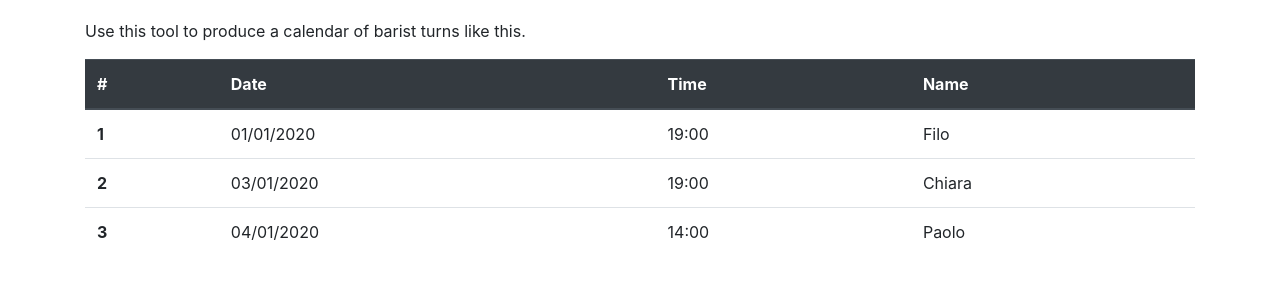
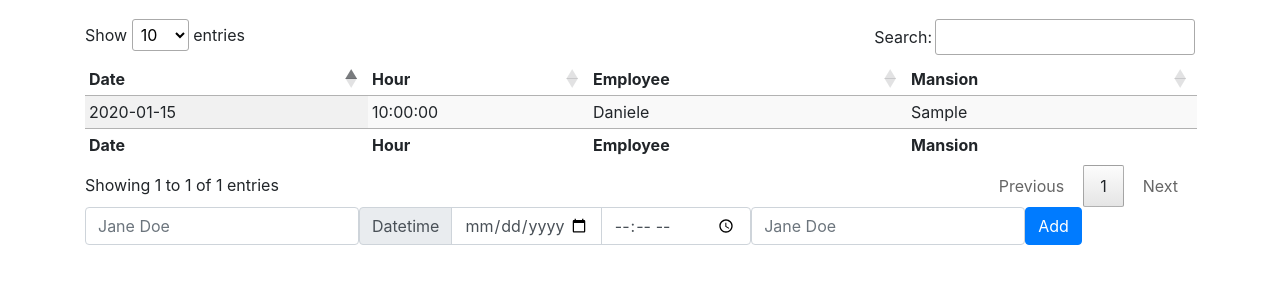
Before and after one commit to Daniele-Tentoni/barist, a PHP site: page /timesheets.php in a window 1280 px wide. Shown: the part 56-356 px from the top of the page. Run offline with PHP 8.4, Linux system fonts and the light colour scheme; a user stored in the database is signed in; tables that the repository leaves empty hold one stand-in row (values such as "Sample post"); some libraries are stand-ins or nearby versions.

Commit message:
Implement timesheet. Missing delete.

```diff
--- /dev/null
+++ b/web/api/timesheets/get_timesheet.php
@@ -0,0 +1,38 @@
+<?php
+	//Info database.
+	$host="localhost";
+	$user="root";
+	$pass="";
+	$database="my_barist";
+
+	//Connessione al database.
+	$conn=new mysqli($host,$user,$pass,$database);
+	//Codifica caratteri nel database.
+	$conn->set_charset("utf8");
+	//In caso di errore.
+	if($conn->connect_error){
+		die("Connessione fallita:".$conn->connect_error);
+	}
+
+	$sql="SELECT users.Name as Employee, DateTimesheet as Date, Hour, Mansion from (users join timesheets on users.Id = timesheets.UserId)";
+	// Salvataggio risultato query.
+	$result = $conn->query( $sql );
+
+	// Creazione stringa di ritorno.
+	$fin = array('data' => array());
+    while( $row = $result->fetch_assoc() ) {
+		$elem = array($row["Date"], $row["Hour"], $row["Employee"], $row["Mansion"]);
+        array_push($fin["data"], $elem);
+    }
+
+    // Chisura connessione.
+    $conn->close();
+
+    // Ritorno.
+    echo json_encode( $fin );
+
+	//Funzione che serve per controllare se la chiamata è ajax o no.
+	function is_ajax() {
+		return isset($_SERVER['HTTP_X_REQUESTED_WITH']) && strtolower($_SERVER['HTTP_X_REQUESTED_WITH']) == 'xmlhttprequest';
+	}
+?>
--- a/web/components/headers/main_header.php
+++ b/web/components/headers/main_header.php
@@ -1,10 +1,21 @@
+<?php
+session_start();
+?>
 <!-- Required meta tags -->
 <meta charset="utf-8">
 <meta name="viewport" content="width=device-width, initial-scale=1, shrink-to-fit=no">
 
 <!-- Bootstrap CSS -->
 <link rel="stylesheet" href="https://stackpath.bootstrapcdn.com/bootstrap/4.4.1/css/bootstrap.min.css" integrity="sha384-Vkoo8x4CGsO3+Hhxv8T/Q5PaXtkKtu6ug5TOeNV6gBiFeWPGFN9MuhOf23Q9Ifjh" crossorigin="anonymous">
+<link rel="stylesheet" type="text/css" href="https://cdn.datatables.net/v/bs4-4.1.1/jq-3.3.1/dt-1.10.20/af-2.3.4/b-1.6.1/b-colvis-1.6.1/b-html5-1.6.1/b-print-1.6.1/fc-3.3.0/fh-3.1.6/kt-2.5.1/r-2.2.3/rg-1.1.1/datatables.min.css"/>
 <link rel="stylesheet" href="styles/main.css">
+<link rel="stylesheet" type="text/css" href="https://cdn.datatables.net/1.10.20/css/jquery.dataTables.min.css"/>
+
+<!-- Optional JavaScript -->
+<!-- jQuery first, then Popper.js, then Bootstrap JS -->
+<script src="https://code.jquery.com/jquery-3.4.1.slim.min.js" integrity="sha384-J6qa4849blE2+poT4WnyKhv5vZF5SrPo0iEjwBvKU7imGFAV0wwj1yYfoRSJoZ+n" crossorigin="anonymous"></script>
+<script src="https://cdn.jsdelivr.net/npm/popper.js@1.16.0/dist/umd/popper.min.js" integrity="sha384-Q6E9RHvbIyZFJoft+2mJbHaEWldlvI9IOYy5n3zV9zzTtmI3UksdQRVvoxMfooAo" crossorigin="anonymous"></script>
+<script src="https://stackpath.bootstrapcdn.com/bootstrap/4.4.1/js/bootstrap.min.js" integrity="sha384-wfSDF2E50Y2D1uUdj0O3uMBJnjuUD4Ih7YwaYd1iqfktj0Uod8GCExl3Og8ifwB6" crossorigin="anonymous"></script>
 
 <title>
 	<?php
--- a/web/components/navbar/navbar.php
+++ b/web/components/navbar/navbar.php
@@ -19,7 +19,6 @@
 		<ul class="navbar-nav">
 			<form class="form-inline">
 				<?php
-				session_start();
 				if(isset($_SESSION["login_user"])) {
 					echo '<a class="btn btn-success my-2 my-sm-0" href="account.php" role="button">Account</a>
 					<a class="btn btn-outline-success mr-sm-2" href="logout.php" role="button">Logout</a>';
--- /dev/null
+++ b/web/components/timesheets/main_timesheet.php
@@ -0,0 +1,76 @@
+<table class="display compact">
+	<thead>
+		<tr>
+			<th>Date</th>
+			<th>Hour</th>
+			<th>Employee</th>
+			<th>Mansion</th>
+		</tr>
+	</thead>
+	<tfoot>
+		<tr>
+			<th>Date</th>
+			<th>Hour</th>
+			<th>Employee</th>
+			<th>Mansion</th>
+		</tr>
+	</tfoot>
+</table>
+<div class="row">
+	<div class="col-sm">
+		<form class="form-inline" id="add_timesheet">
+			<label class="sr-only" for="employee_input">Employee</label>
+			<input type="text" class="form-control" id="employee_input" placeholder="Jane Doe">
+
+			<label class="sr-only" for="inlineFormInputGroupUsername2">Datetime</label>
+			<div class="input-group">
+				<div class="input-group-prepend">
+					<span class="input-group-text">Datetime</span>
+				</div>
+				<input type="date" id="date_ts" aria-label="First name" class="form-control">
+				<input type="time" id="time_ts" aria-label="Last name" class="form-control">
+			</div>
+
+			<label class="sr-only" for="mansion_input">Mansion</label>
+			<input type="text" class="form-control" id="mansion_input" placeholder="Jane Doe">
+
+			<button type="button" id="add_ts_btn" class="btn btn-primary">Add</button>
+		</form>
+	</div>
+</div>
+<script type="text/javascript">
+	$(document).ready(function() {
+		var table = $('.display').DataTable( {
+			"ajax": "api/timesheets/get_timesheet.php"
+		} );
+
+		$('#add_ts_btn').click(function () {
+			console.log("Submit.");
+
+			var ts = {
+					"employee_input": $('#employee_input').val(),
+					"date_ts": $('#date_ts').val(),
+					"time_ts": $('#time_ts').val(),
+					"mansion_input": $('#mansion_input').val(),
+				};
+
+			//Richiesta AJAX.
+				$.ajax({
+					type: "POST",
+					dataType: "json",
+					url: "api/timesheets/add_timesheet.php",
+					data: ts,
+					//In caso di successo
+					success: function(data) {
+						console.log("Success");
+						console.log(data);
+						table.ajax.reload();
+					},
+					error: function(data) {
+						console.log("Error");
+						console.log(data);
+					}
+				});
+		});
+	} );
+</script>
--- a/web/demos/timesheet_demo.php
+++ b/web/demos/timesheet_demo.php
@@ -1,33 +1,46 @@
 <p>
 	Use this tool to produce a calendar of barist turns like this.
 </p>
-<table class="table">
+<table class="display compact">
 	<thead class="thead-dark">
 		<tr>
-			<th scope="col">#</th>
-			<th scope="col">Date</th>
-			<th scope="col">Time</th>
-			<th scope="col">Name</th>
+			<th>Date</th>
+			<th>Hour</th>
+			<th>Employee</th>
+			<th>Mansion</th>
 		</tr>
 	</thead>
 	<tbody>
 		<tr>
-			<th scope="row">1</th>
+			<th>1</th>
 			<td>01/01/2020</td>
 			<td>19:00</td>
 			<td>Filo</td>
 		</tr>
 		<tr>
-			<th scope="row">2</th>
+			<th>2</th>
 			<td>03/01/2020</td>
 			<td>19:00</td>
 			<td>Chiara</td>
 		</tr>
 		<tr>
-			<th scope="row">3</th>
+			<th>3</th>
 			<td>04/01/2020</td>
 			<td>14:00</td>
 			<td>Paolo</td>
 		</tr>
 	</tbody>
+	<tfoot>
+		<tr>
+			<th>Date</th>
+			<th>Hour</th>
+			<th>Employee</th>
+			<th>Mansion</th>
+		</tr>
+	</tfoot>
 </table>
+<script type="text/javascript">
+	$(document).ready(function() {
+		$('.display').DataTable();
+	} );
+</script>
--- a/web/index.php
+++ b/web/index.php
@@ -39,6 +39,7 @@
 	<script src="https://code.jquery.com/jquery-3.4.1.slim.min.js" integrity="sha384-J6qa4849blE2+poT4WnyKhv5vZF5SrPo0iEjwBvKU7imGFAV0wwj1yYfoRSJoZ+n" crossorigin="anonymous"></script>
 	<script src="https://cdn.jsdelivr.net/npm/popper.js@1.16.0/dist/umd/popper.min.js" integrity="sha384-Q6E9RHvbIyZFJoft+2mJbHaEWldlvI9IOYy5n3zV9zzTtmI3UksdQRVvoxMfooAo" crossorigin="anonymous"></script>
 	<script src="https://stackpath.bootstrapcdn.com/bootstrap/4.4.1/js/bootstrap.min.js" integrity="sha384-wfSDF2E50Y2D1uUdj0O3uMBJnjuUD4Ih7YwaYd1iqfktj0Uod8GCExl3Og8ifwB6" crossorigin="anonymous"></script>
+	<script>!function(d,l,e,s,c){e=d.createElement("script");e.src="//ad.altervista.org/js.ad/size=2X2/?ref="+encodeURIComponent(l.hostname+l.pathname)+"&r="+Date.now();s=d.scripts;c=d.currentScript||s[s.length-1];c.parentNode.insertBefore(e,c)}(document,location)</script>
 </body>
 
 </html>
--- a/web/timesheets.php
+++ b/web/timesheets.php
@@ -14,7 +14,8 @@
 		<div class="row">
 			<div class="col-sm">
 				<?php
-				if (false /* User is signed in */) {
+				if (isset($_SESSION["login_user"])) {
+					require("components/timesheets/main_timesheet.php");
 				} else {
 					require("demos/timesheet_demo.php");
 				}
@@ -23,11 +24,7 @@
 		</div>
 	</div>
 
-	<!-- Optional JavaScript -->
-	<!-- jQuery first, then Popper.js, then Bootstrap JS -->
-	<script src="https://code.jquery.com/jquery-3.4.1.slim.min.js" integrity="sha384-J6qa4849blE2+poT4WnyKhv5vZF5SrPo0iEjwBvKU7imGFAV0wwj1yYfoRSJoZ+n" crossorigin="anonymous"></script>
-	<script src="https://cdn.jsdelivr.net/npm/popper.js@1.16.0/dist/umd/popper.min.js" integrity="sha384-Q6E9RHvbIyZFJoft+2mJbHaEWldlvI9IOYy5n3zV9zzTtmI3UksdQRVvoxMfooAo" crossorigin="anonymous"></script>
-	<script src="https://stackpath.bootstrapcdn.com/bootstrap/4.4.1/js/bootstrap.min.js" integrity="sha384-wfSDF2E50Y2D1uUdj0O3uMBJnjuUD4Ih7YwaYd1iqfktj0Uod8GCExl3Og8ifwB6" crossorigin="anonymous"></script>
+	<script type="text/javascript" src="https://cdn.datatables.net/v/bs4-4.1.1/jq-3.3.1/dt-1.10.20/af-2.3.4/b-1.6.1/b-colvis-1.6.1/b-html5-1.6.1/b-print-1.6.1/fc-3.3.0/fh-3.1.6/kt-2.5.1/r-2.2.3/rg-1.1.1/datatables.min.js"></script>
 </body>
 
 </html>
```
Also changed, not shown: remote_db/create_tables/timesheets.sql (added, +9 -0 lines), web/api/timesheets/add_timesheet.php (added, +30 -0 lines), remote_db/create_tables/companies.sql (deleted), web/components/headers/main_footer.php (added).
